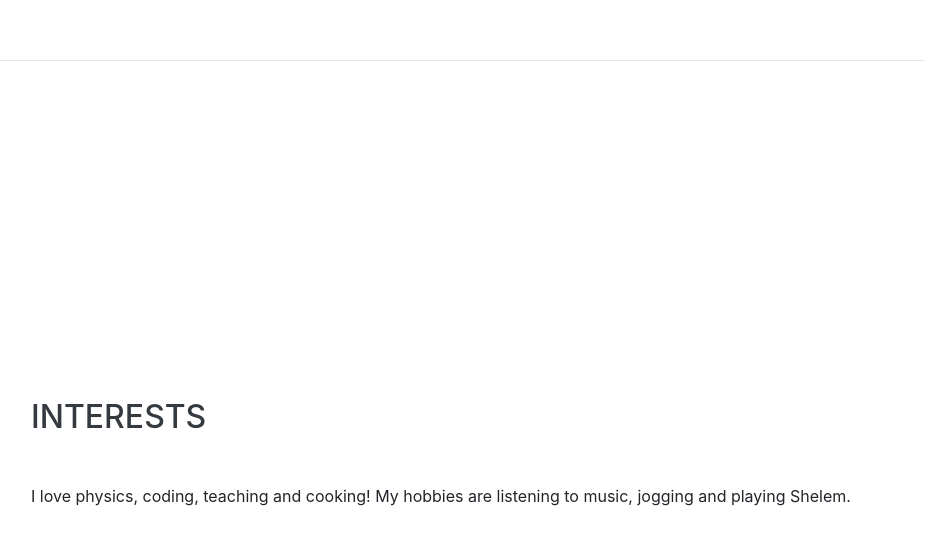
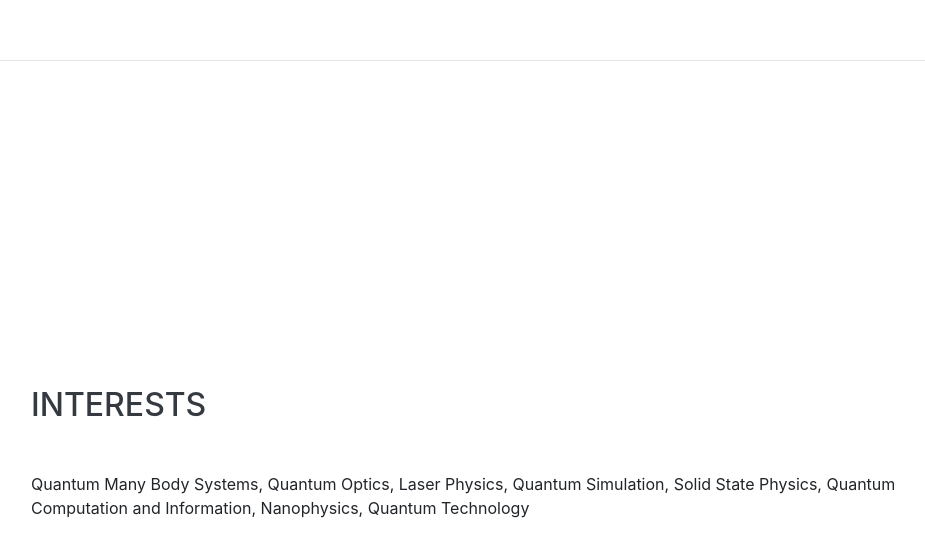
Before and after one commit to ariajafari/ariajafari.github.io, a website with bundled scripts: page index.html in a window 1280 px wide. Shown: the part 3143-3699 px from the top of the page, without its empty margins (289-1214 px from the left). Built offline with nearby package versions, Linux system fonts and the light colour scheme; a web font is replaced by a local one.

Commit message:
Update index.html

```diff
--- a/index.html
+++ b/index.html
@@ -132,7 +132,7 @@ classes”
             <p>GPA: 3.29</p>
           </div>
           <div class="resume-date text-md-right">
-            <span class="text-primary">September 2017 - September 2020</span>
+            <span class="text-primary">September 2017 - October 2020</span>
           </div>
         </div>
 
@@ -182,7 +182,9 @@ classes”
     <section class="resume-section p-3 p-lg-5 d-flex align-items-center" id="interests">
       <div class="w-100">
         <h2 class="mb-5">Interests</h2>
-        <p>I love physics, coding, teaching and cooking! My hobbies are listening to music, jogging and playing Shelem.</p>
+        <p>Quantum Many Body Systems, Quantum Optics, Laser Physics, Quantum Simulation, Solid State Physics,
+Quantum Computation and Information, Nanophysics, Quantum Technology
+</p>
       </div>
     </section>
 
```
